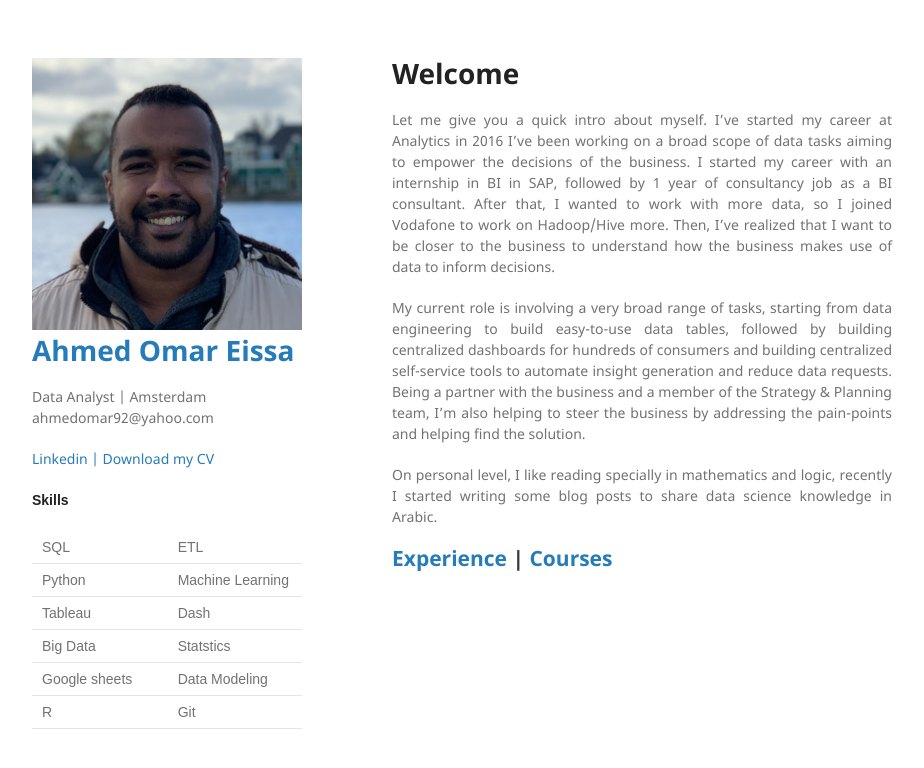
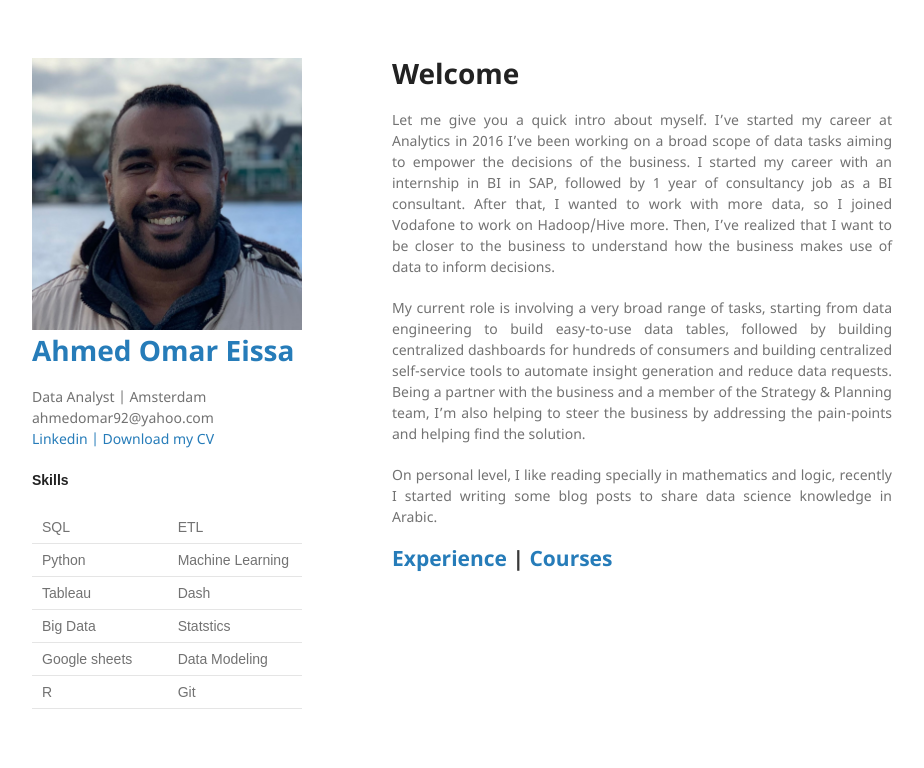
Before and after one commit to AhmedOmarEissa/AhmedOmarEissa.github.io, a Jekyll site: the page built from index.md, in a window 1280 px wide. Shown: the top 768 px of the page, without its empty margins (178-1102 px from the left). Built offline with Jekyll 4.4.1, drawn with Linux system fonts in a browser that asks for light colours; our own code applies the rules of GitHub Pages for plain Markdown files.

Commit message:
Update default.html

```diff
--- a/_layouts/default.html
+++ b/_layouts/default.html
@@ -14,15 +14,13 @@
   <body>
     <div class="wrapper">
       <header>
-      {% if site.logo %}
         <img src="{{site.logo | relative_url}}" alt="Logo" />
-      {% endif %}
 
         <h1><a href="{{ "/" | absolute_url }}">{{ site.title | default: site.github.repository_name }}</a></h1>
 
         <p>Data Analyst | Amsterdam </br>
-        ahmedomar92@yahoo.com</p>
-        <p class="view"><a href="https://www.linkedin.com/in/ahmedomareissa/" target="_blank">Linkedin</a>
+        ahmedomar92@yahoo.com </br>
+        <a href="https://www.linkedin.com/in/ahmedomareissa/" target="_blank">Linkedin</a>
         <a href="https://github.com/AhmedOmarEissa/AhmedOmarEissa.github.io/raw/master/assets/Ahmed%20Omar%20Eissa.pdf"> | Download my CV</a></p>
 
         <p style="text-align: left;"><strong><span style="font-family:
```
